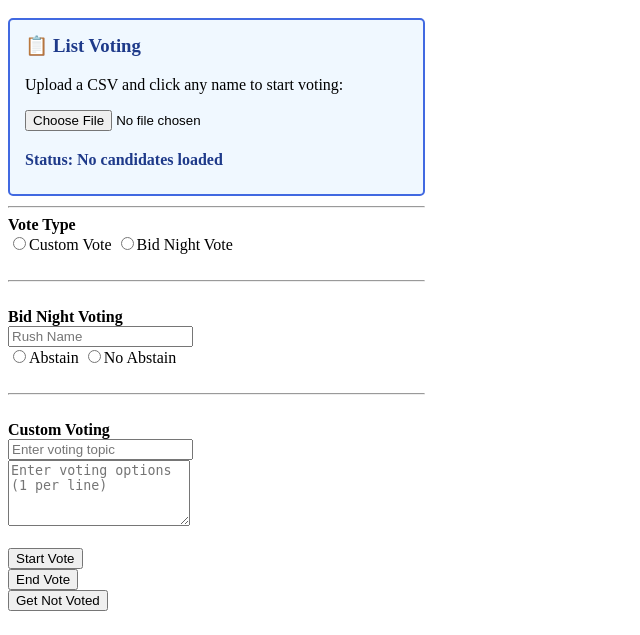
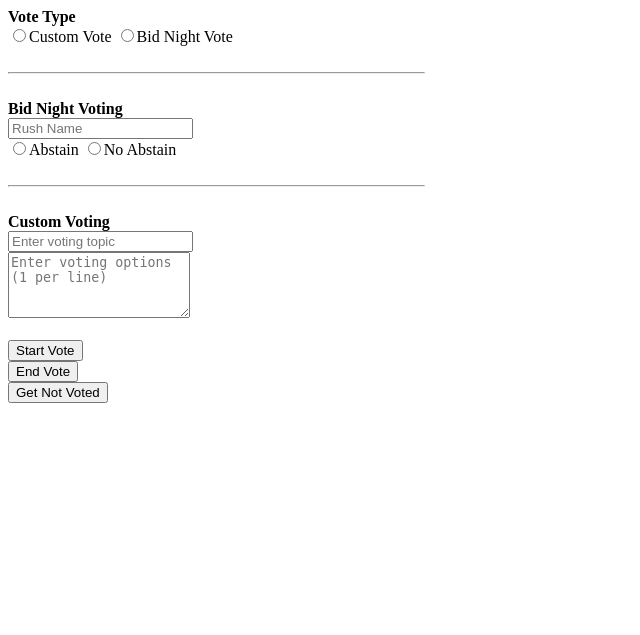
Before and after one commit to AKPsi-OT/akpsi_vote_server, a Flask app: template templates/admin.html in a window 1280 px wide. Shown: the top 635 px of the page, without its empty margins (0-640 px from the left). Run offline with Flask 2, Linux system fonts and the light colour scheme; the template is opened without the code that fills it, so the values that code supplies are empty; some libraries are stand-ins or nearby versions.

Commit message:
Update admin.html

```diff
--- a/templates/admin.html
+++ b/templates/admin.html
@@ -63,63 +63,6 @@
                 return false;
             })
 
-            // ============================================
-            // 🚀 ADD NEW JAVASCRIPT HERE (LOCATION #1)
-            // ============================================
-
-            // List Voting JavaScript
-            $('#upload_list_csv').on('change', function(event){
-                var formData = new FormData();
-                formData.append('file', this.files[0]);
-
-                $.ajax({
-                    url: '/upload_candidate_list',
-                    type: 'POST',
-                    data: formData,
-                    contentType: false,
-                    processData: false,
-                    success: function(data){
-                        $('#list_status').html('<strong>Status:</strong> ' + data.message);
-                        displayCandidateList(data.candidates);
-                    },
-                    error: function(xhr){
-                        alert("Error uploading candidate list: " + xhr.responseText);
-                    }
-                });
-            });
-
-            function displayCandidateList(candidates) {
-                var html = '<h4>Click a name to start voting:</h4><div class="candidate-grid">';
-
-                candidates.forEach(function(candidate, index) {
-                    html += '<button class="candidate-btn" onclick="startVoteOnCandidate(\'' +
-                           candidate + '\')">' + candidate + '</button>';
-                });
-
-                html += '</div>';
-                $('#candidate_list_display').html(html);
-            }
-
-            window.startVoteOnCandidate = function(candidateName) {
-                $('#c2').append("<br><b>LIST VOTE:</b> Starting vote on " + candidateName + "<br>");
-
-                socket.emit('start_list_vote', {
-                    'name': candidateName,
-                    'abstain': 'true'
-                });
-            }
-
-            // Load existing candidate list on page load
-            $.get('/get_candidate_list', function(data) {
-                if (data.candidates && data.candidates.length > 0) {
-                    $('#list_status').html('<strong>Status:</strong> ' + data.candidates.length + ' candidates loaded');
-                    displayCandidateList(data.candidates);
-                }
-            });
-
-            // ============================================
-            // END OF NEW JAVASCRIPT
-            // ============================================
             // -----------------------------
             // Catch window closing event and send a socket disconnect event
             window.onbeforeunload = function(){
@@ -127,61 +70,6 @@
             }
         });
     </script>
-    <!-- ============================================ -->
-    <!-- 🚀 ADD NEW CSS HERE (LOCATION #2) -->
-    <!-- ============================================ -->
-    <style>
-        .list-voting-section {
-            background-color: #f0f8ff;
-            padding: 15px;
-            margin: 10px 0;
-            border-radius: 5px;
-            border: 2px solid #4169E1;
-        }
-        .list-voting-section h3 {
-            color: #1e3a8a;
-            margin-top: 0;
-        }
-        .candidate-grid {
-            display: grid;
-            grid-template-columns: repeat(auto-fill, minmax(200px, 1fr));
-            gap: 10px;
-            margin-top: 15px;
-            max-height: 300px;
-            overflow-y: auto;
-        }
-        .candidate-btn {
-            background: #4169E1;
-            color: white;
-            border: none;
-            padding: 10px 15px;
-            border-radius: 5px;
-            cursor: pointer;
-            transition: background 0.3s;
-            font-size: 14px;
-        }
-        .candidate-btn:hover {
-            background: #1e40af;
-            transform: translateY(-1px);
-        }
-        .candidate-btn:active {
-            background: #1e3a8a;
-            transform: translateY(0);
-        }
-        #upload_list_csv {
-            width: 100%;
-            margin-bottom: 10px;
-        }
-        #list_status {
-            color: #1e3a8a;
-            font-weight: bold;
-            margin: 10px 0;
-        }
-    </style>
-    <!-- ============================================ -->
-    <!-- END OF NEW CSS -->
-    <!-- ============================================ -->
-
 </head>
 <body>
     <div id="wrapper">
@@ -192,25 +80,6 @@
         <div style="width: 100%; display: table;">
             <div style="display: table-row">
                 <div id="c1" style="width: 33%; display: table-cell;">
-                    <!-- ============================================ -->
-                    <!-- 🚀 ADD NEW HTML HERE (LOCATION #3) -->
-                    <!-- ============================================ -->
-                    <div class="list-voting-section">
-                        <h3>📋 List Voting</h3>
-                        <p>Upload a CSV and click any name to start voting:</p>
-
-                        <input type="file" id="upload_list_csv" accept=".csv">
-                        <div id="list_status">Status: No candidates loaded</div>
-
-                        <div id="candidate_list_display">
-                            <!-- Candidate buttons will appear here -->
-                        </div>
-                    </div>
-
-                    <hr>
-                    <!-- ============================================ -->
-                    <!-- END OF NEW HTML -->
-                    <!-- ============================================ -->
                     <form id="start">
                         <label><b>Vote Type</b></label><br>
                         <label><input type="radio" name="custom" value="true">Custom Vote</label>
```
